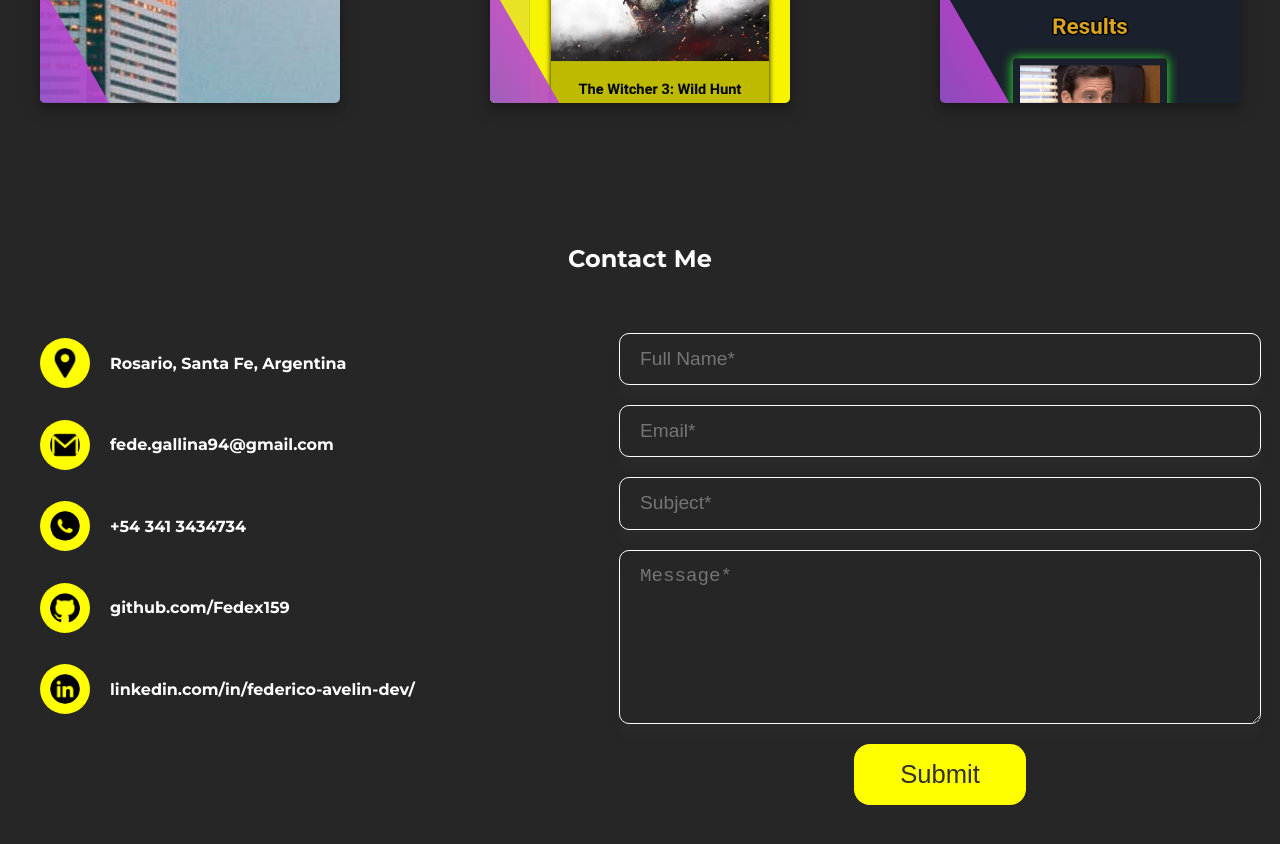
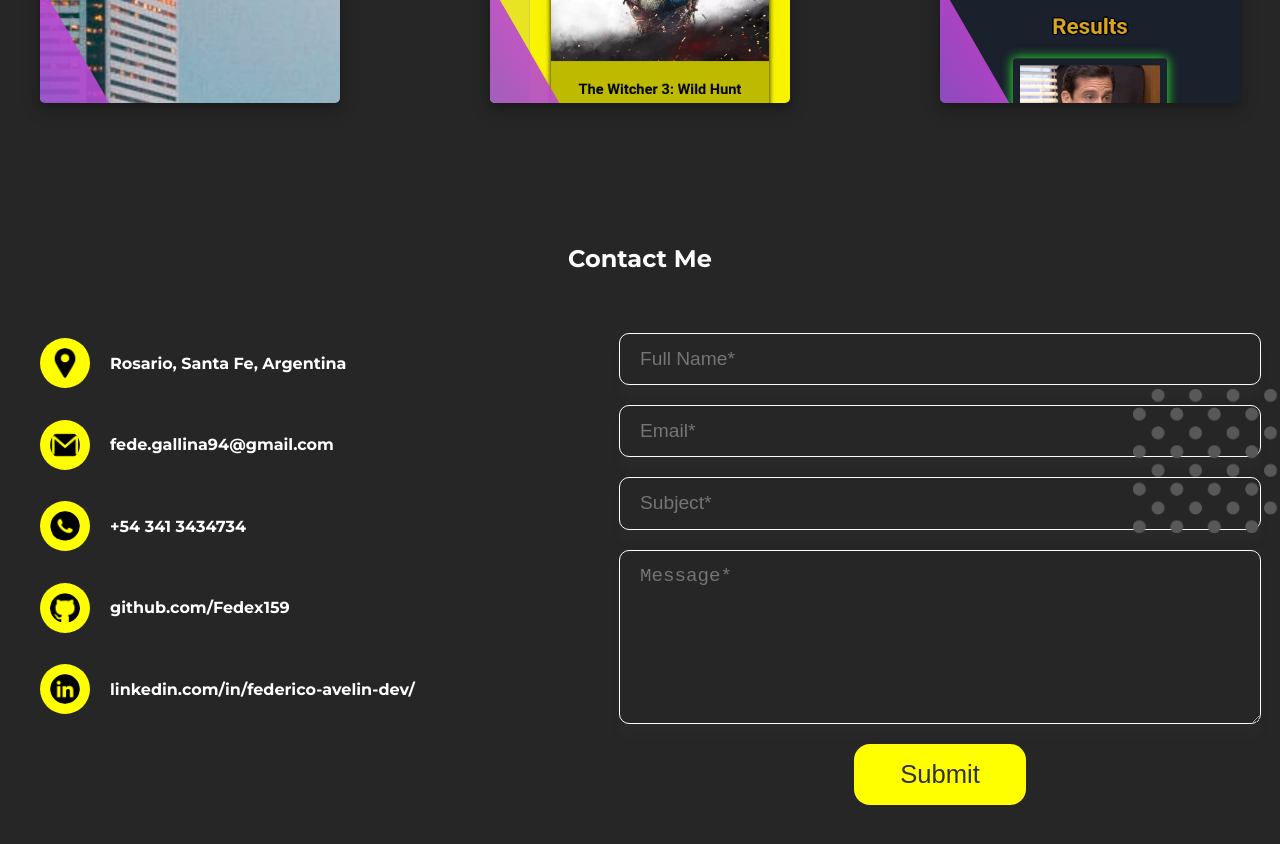
Before and after one commit to javiirigoyen/portfolio, a React (Create React App) app: page / in a window 1280 px wide. Shown: the part 3240-4084 px from the top of the page. Built offline with nearby package versions, Linux system fonts and the light colour scheme.

Commit message:
laod dots in contact

```diff
--- a/src/components/Contact/Contact.module.css
+++ b/src/components/Contact/Contact.module.css
@@ -1,4 +1,5 @@
 .contact {
+  position: relative;
   padding-top: 90px;
   min-height: 80vh;
   background-color: #262626;
--- a/src/components/Contact/Contact.tsx
+++ b/src/components/Contact/Contact.tsx
@@ -1,11 +1,13 @@
 import React from "react";
 import Info from "./Info/Info";
 import Form from "./Form/Form";
+import Dots from "../Dots/Dots";
 import s from "./Contact.module.css";
 
 function Contact() {
   return (
     <div id="contact" className={s.contact}>
+      <Dots top="35%" left="88.5%" />
       <div className={s.container}>
         <h2>Contact Me</h2>
         <div className={s.group}>
--- a/src/components/Technologies/Technologies.tsx
+++ b/src/components/Technologies/Technologies.tsx
@@ -6,7 +6,7 @@ import s from "./Technologies.module.css";
 function Technologies() {
   return (
     <div id="technologies" className={s.technologies}>
-      <Dots top="50%" left="88%" />
+      <Dots top="50%" left="88.5%" />
       <div className={s.container}>
         <h2>Technologies</h2>
         <div className={s.items}>
```
